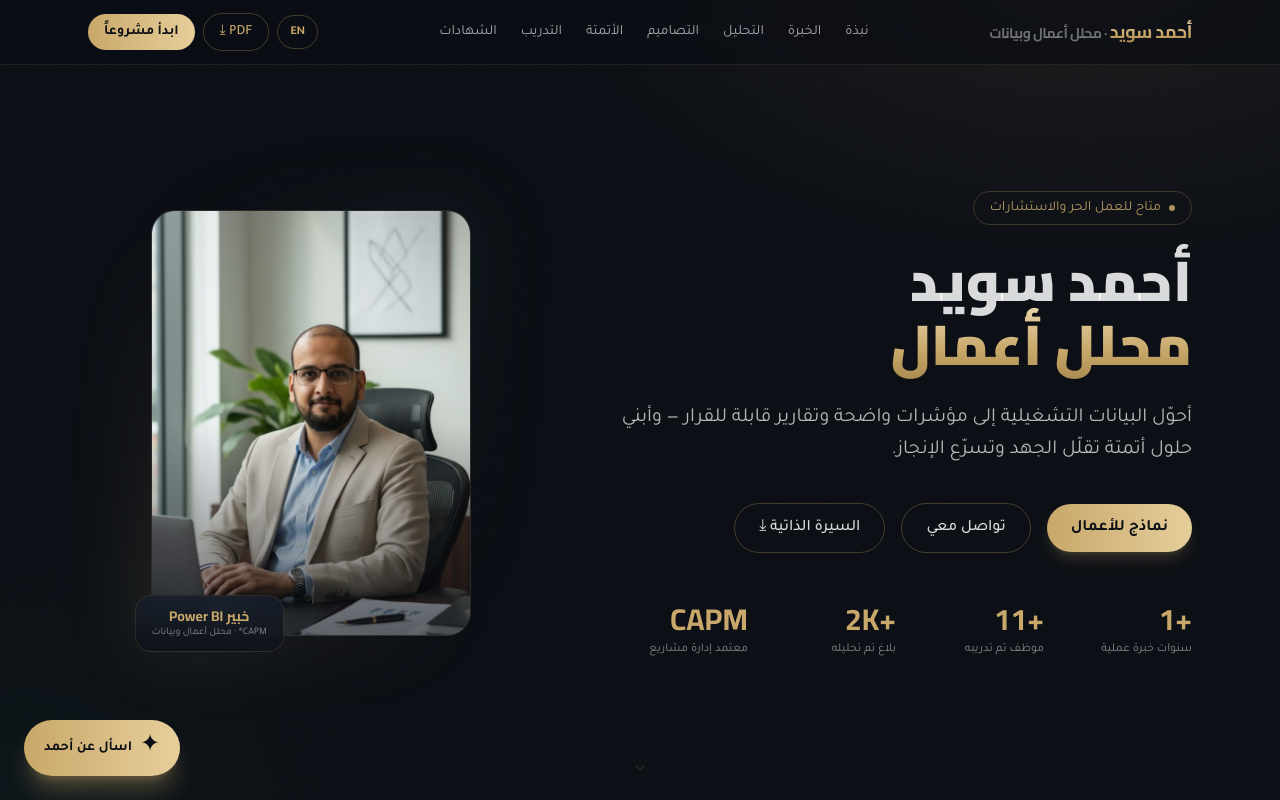
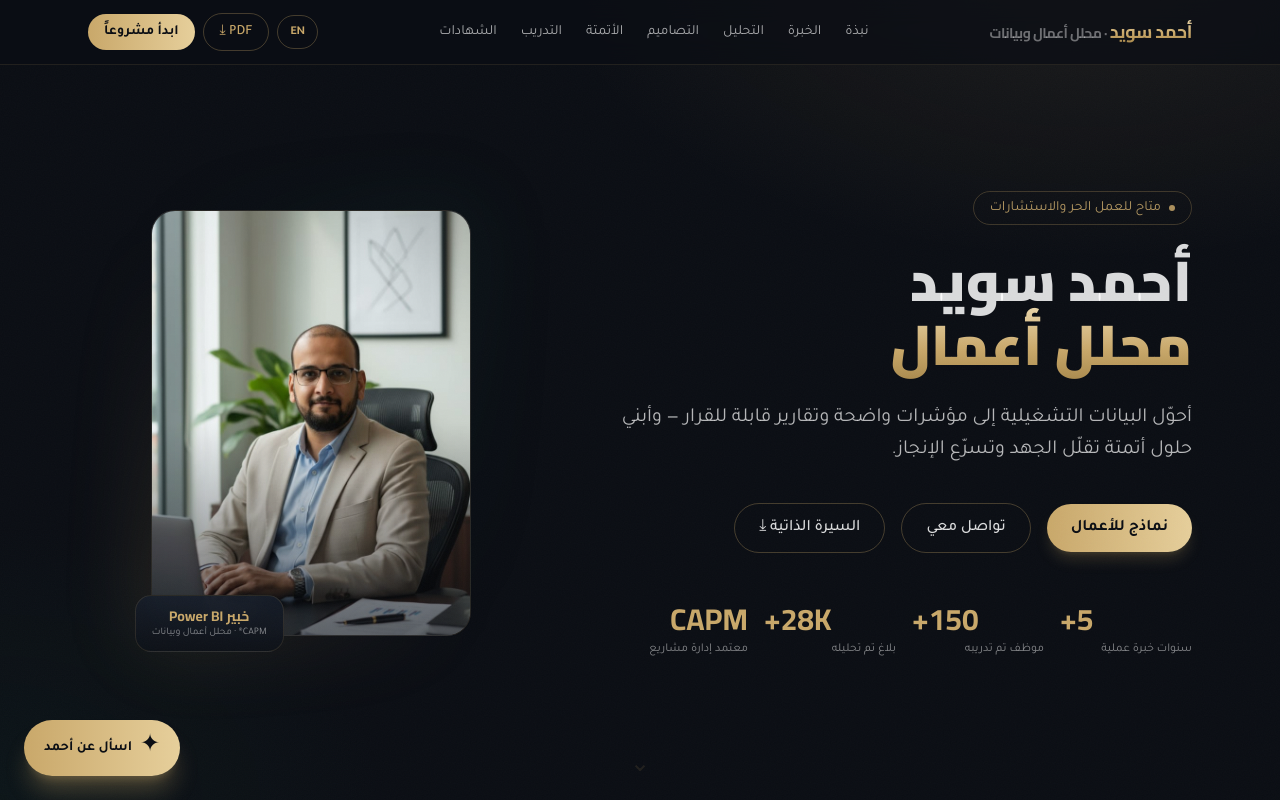
Before and after one commit to ahmedswid27-debug/portfolio, a Next.js app: page / in a window 1280 px wide. Shown: the top 800 px of the page. Built offline with nearby package versions, Linux system fonts and the light colour scheme.

Commit message:
إصلاح عدّاد الأرقام: dependencies ثابتة لمنع تجمّد الأنيميشن على رقم غلط

```diff
--- a/src/components/CountUp.tsx
+++ b/src/components/CountUp.tsx
@@ -1,36 +1,38 @@
 "use client";
 
-import { useEffect, useRef, useState } from "react";
+import { useEffect, useState } from "react";
 
 // يحلّل قيمة مثل "+28K" أو "150" أو "CAPM" ويحرّك الجزء الرقمي من صفر.
 export default function CountUp({ value, className }: { value: string; className?: string }) {
   const m = value.match(/^(\D*)(\d[\d,]*)(.*)$/);
+  const hasNum = !!m;
+  const prefix = m ? m[1] : "";
+  const suffix = m ? m[3] : "";
   const target = m ? parseInt(m[2].replace(/,/g, ""), 10) : 0;
   const [n, setN] = useState(0);
-  const started = useRef(false);
 
+  // الاعتماد على قيم أولية ثابتة فقط (hasNum, target) حتى لا يُعاد تشغيل المؤثّر كل render.
   useEffect(() => {
-    if (!m || started.current) return;
-    started.current = true;
+    if (!hasNum) return;
     let raf = 0;
     const dur = 1500;
-    const s = performance.now();
+    const start = performance.now();
     const tick = (t: number) => {
-      const p = Math.min((t - s) / dur, 1);
+      const p = Math.min((t - start) / dur, 1);
       setN(Math.round((1 - Math.pow(2, -10 * p)) * target));
       if (p < 1) raf = requestAnimationFrame(tick);
       else setN(target);
     };
     raf = requestAnimationFrame(tick);
     return () => cancelAnimationFrame(raf);
-  }, [m, target]);
+  }, [hasNum, target]);
 
-  if (!m) return <span className={className}>{value}</span>;
+  if (!hasNum) return <span className={className}>{value}</span>;
   return (
-    <span className={className}>
-      {m[1]}
+    <span className={className} dir="ltr">
+      {prefix}
       {n.toLocaleString("en-US")}
-      {m[3]}
+      {suffix}
     </span>
   );
 }
```
